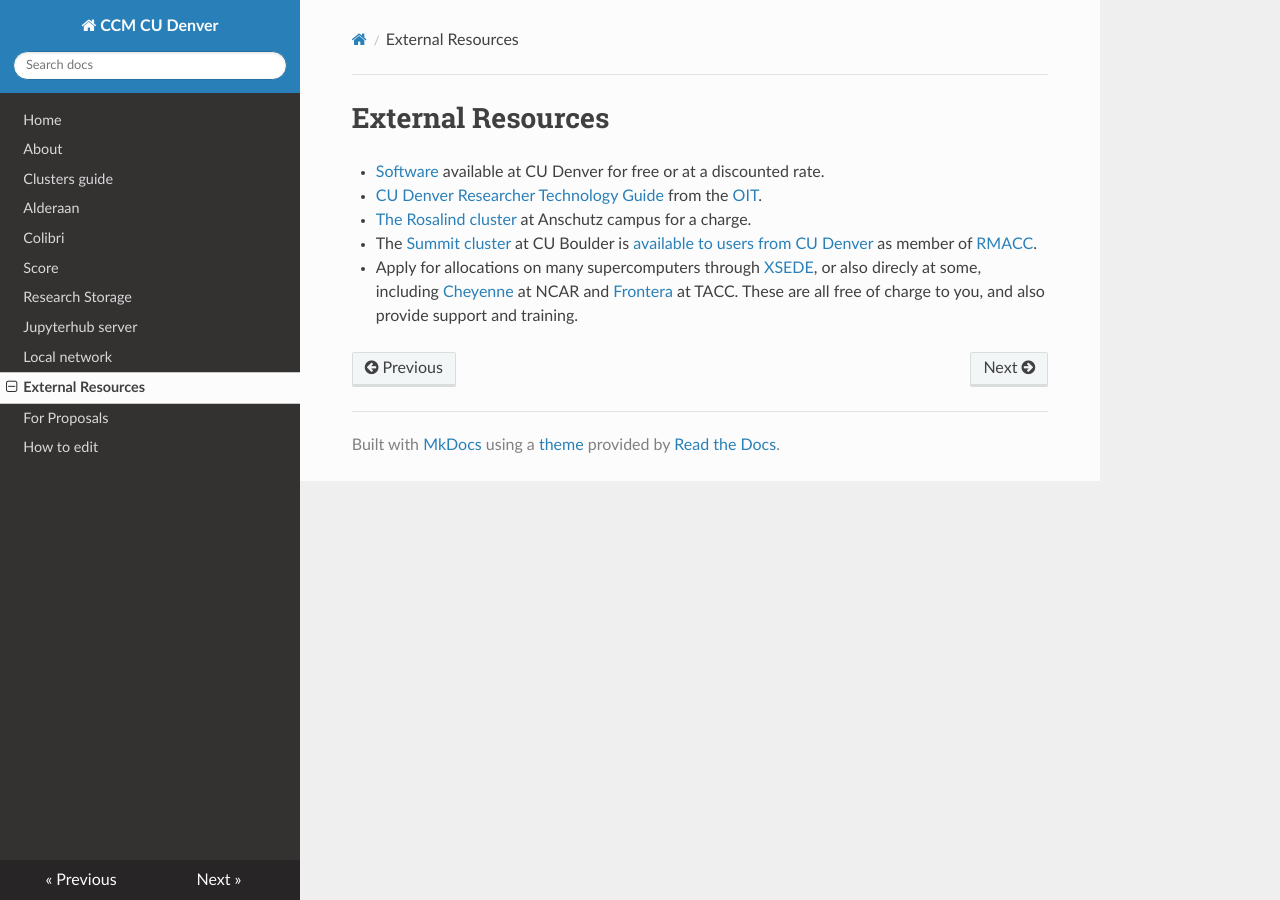
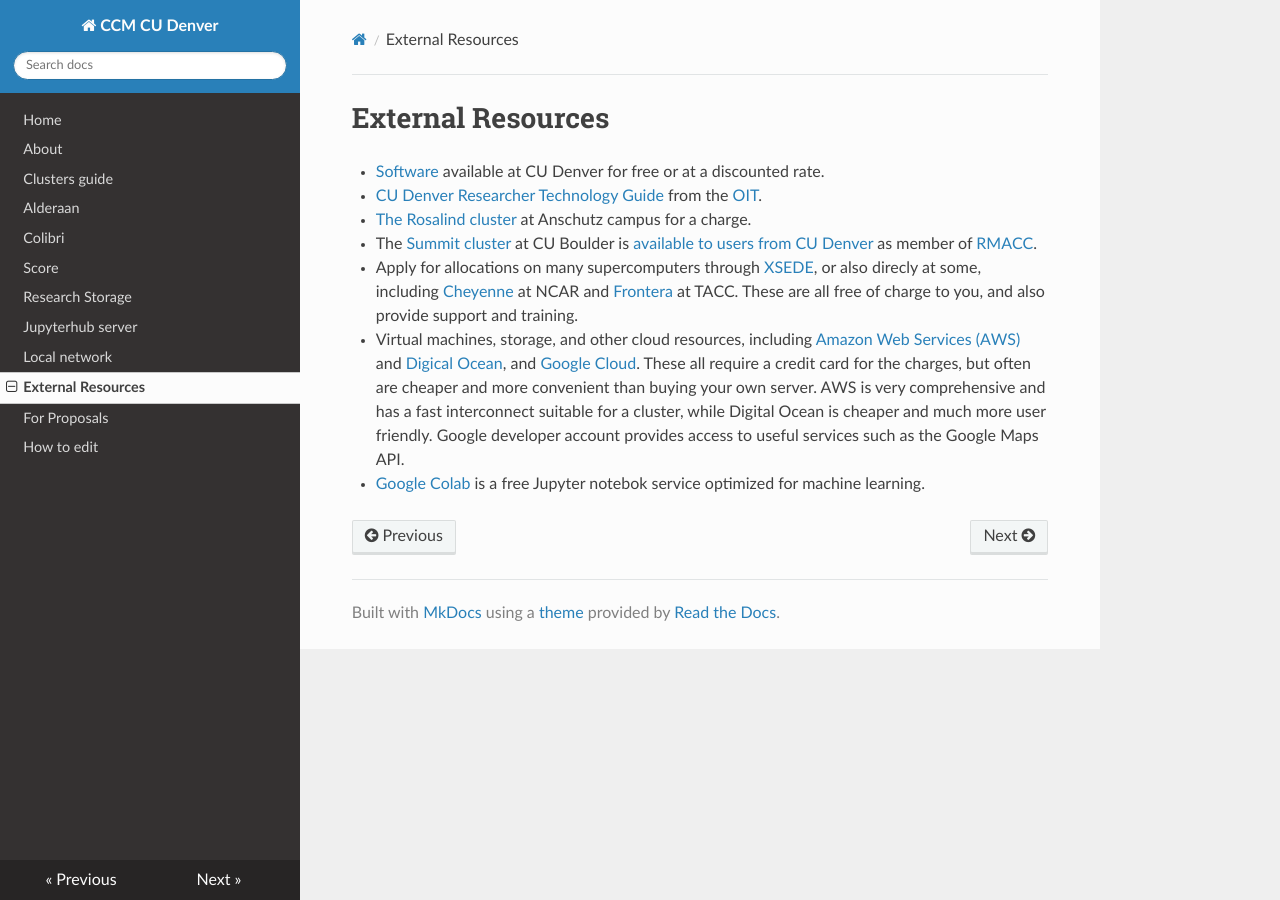
Before and after one commit to ccmucdenver/ccm-docs, an MkDocs documentation site: the page built from docs/external.md, in a window 1280 px wide. Built offline with MkDocs 1.6.1, drawn with Linux system fonts in a browser that asks for light colours; nearby versions of some CDN libraries.

Commit message:
Update external.md

```diff
--- a/docs/external.md
+++ b/docs/external.md
@@ -5,3 +5,5 @@
 * [The Rosalind cluster](https://www.ucdenver.edu/offices/office-of-information-technology/ticr-high-performance-computing) at Anschutz campus for a charge.
 * The [Summit cluster](https://www.colorado.edu/rc/resources/summit/specifications) at CU Boulder is [available to users from CU Denver](https://curc.readthedocs.io/en/latest/access/rmacc.html) as member of  [RMACC](https://rmacc.org).
 * Apply for allocations on many supercomputers through [XSEDE](https://www.xsede.org/for-users/getting-started), or also direcly at some, including [Cheyenne](https://www2.cisl.ucar.edu/user-support/allocations/university-allocations) at NCAR and [Frontera](https://frontera-portal.tacc.utexas.edu/allocations/) at TACC. These are all free of charge to you, and also provide support and training.
+* Virtual machines, storage, and other cloud resources, including [Amazon Web Services (AWS)](https://aws.amazon.com) and [Digical Ocean](https://www.digitalocean.com), and [Google Cloud](https://cloud.google.com). These all require a credit card for the charges, but often are cheaper and more convenient than buying your own server. AWS is very comprehensive and has a fast interconnect suitable for a cluster, while Digital Ocean is cheaper and much more user friendly. Google developer account provides access to useful services such as the Google Maps API.
+* [Google Colab](https://colab.research.google.com) is a free Jupyter notebok service optimized for machine learning.
```
